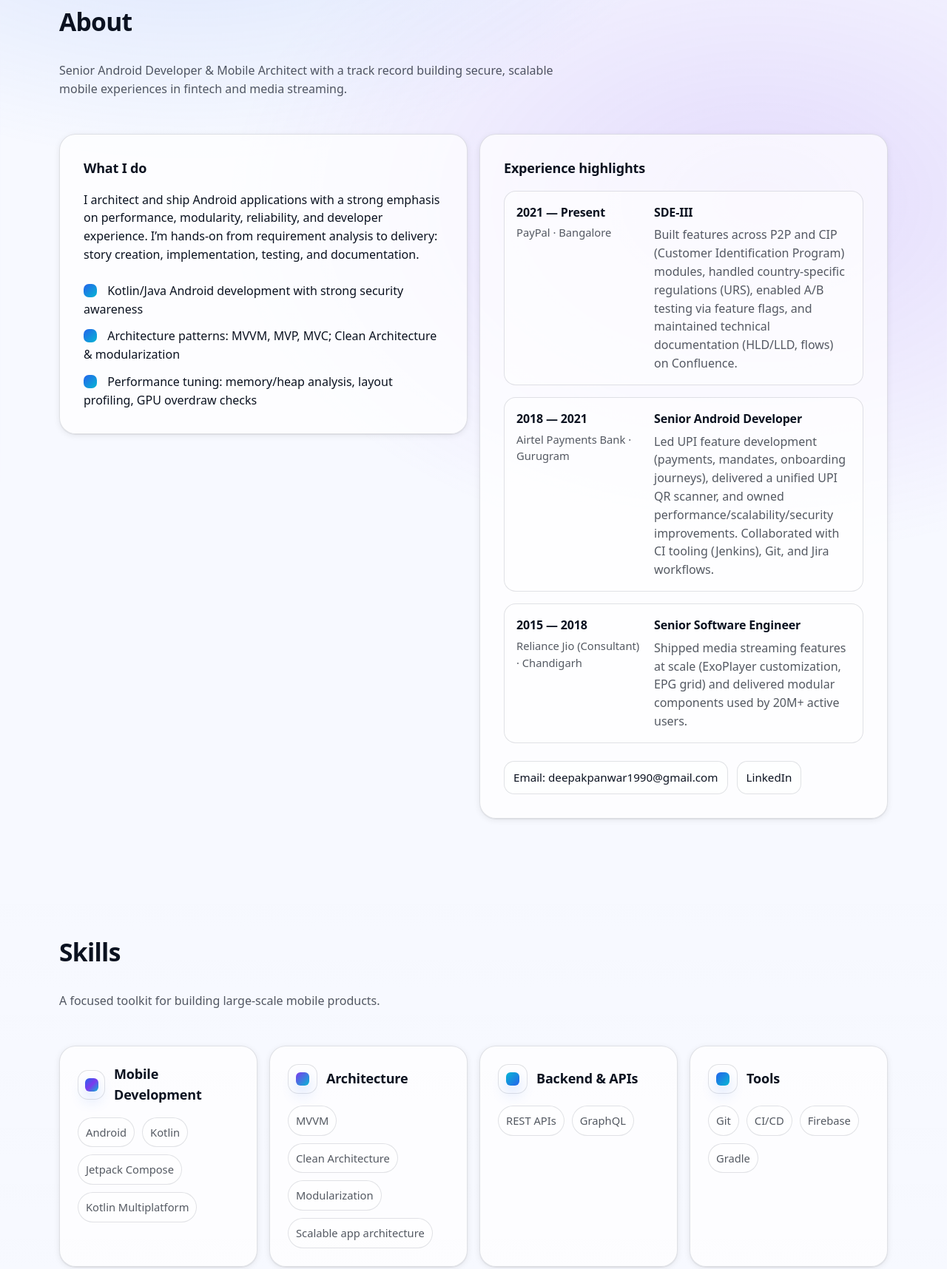
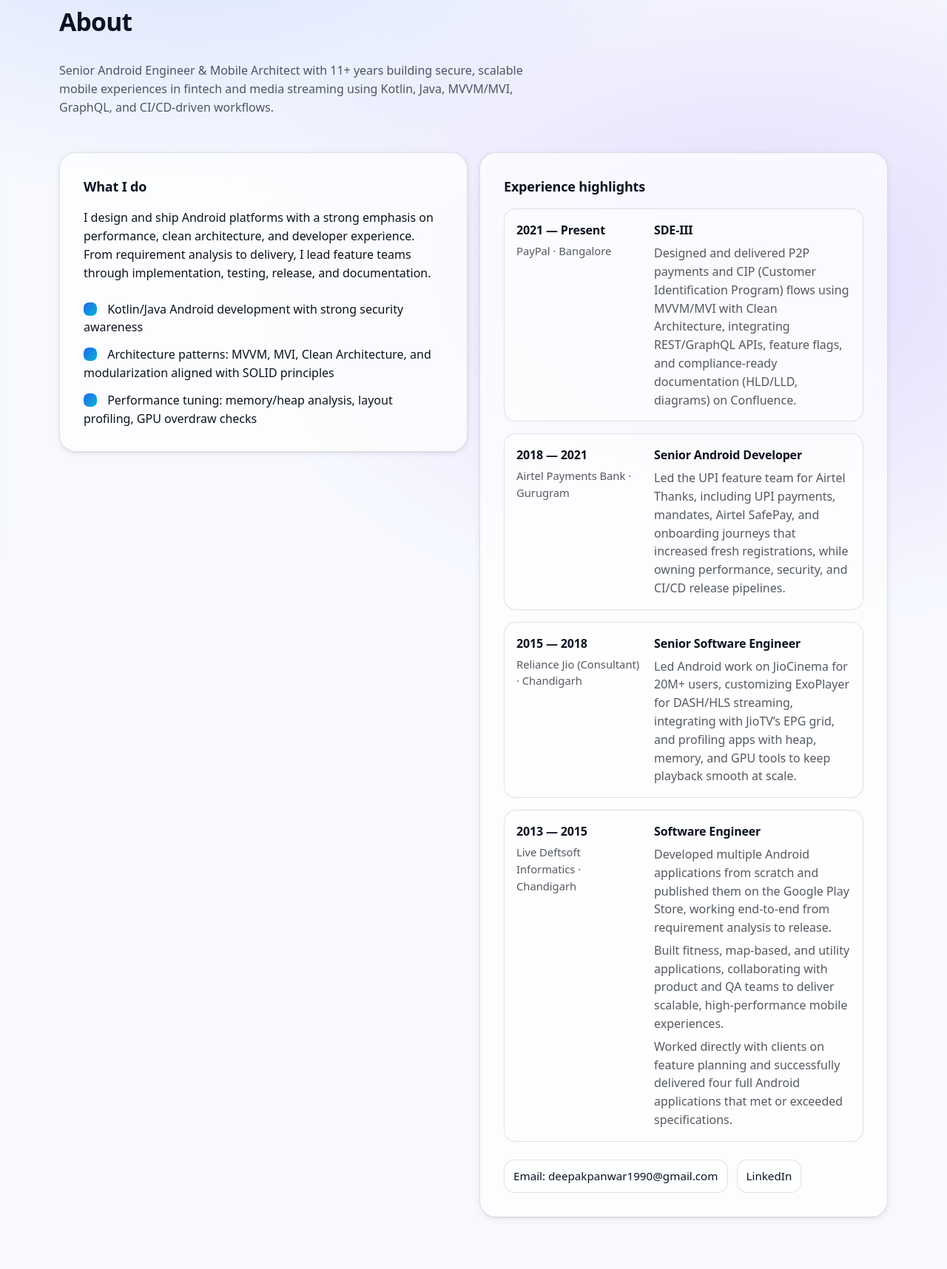
Before and after one commit to tiger1990/Developer-Portfolio, a plain HTML site: page index.html in a window 1280 px wide. Shown: the part 795-2511 px from the top of the page at 74% size. Drawn offline with Linux system fonts and the light colour scheme.

Commit message:
fixed spacing issue from header and updated missing detail from resume

```diff
--- a/index.html
+++ b/index.html
@@ -38,7 +38,7 @@
     </div>
 
     <header class="site-header" id="siteHeader">
-      <nav class="nav" aria-label="Primary">
+      <nav class="nav container" aria-label="Primary">
         <div class="nav__left">
           <a class="brand" href="#home" aria-label="Go to Home">
             <span class="brand__logo">Deepak Panwar</span>
@@ -117,7 +117,7 @@
 
             <div class="hero__meta">
               <div class="stat">
-                <div class="stat__value">9+</div>
+                <div class="stat__value">11+</div>
                 <div class="stat__label">Years in Android</div>
               </div>
               <div class="stat">
@@ -125,7 +125,7 @@
                 <div class="stat__label">Users supported</div>
               </div>
               <div class="stat">
-                <div class="stat__value">MVVM · Clean</div>
+                <div class="stat__value">MVVM · MVI · Clean</div>
                 <div class="stat__label">Architecture focus</div>
               </div>
             </div>
@@ -158,8 +158,9 @@
           <div class="section__head reveal">
             <h2 class="h2">About</h2>
             <p class="muted">
-              Senior Android Developer & Mobile Architect with a track record building secure, scalable
-              mobile experiences in fintech and media streaming.
+              Senior Android Engineer & Mobile Architect with 11+ years building secure, scalable
+              mobile experiences in fintech and media streaming using Kotlin, Java, MVVM/MVI, GraphQL,
+              and CI/CD-driven workflows.
             </p>
           </div>
 
@@ -167,9 +168,9 @@
             <div class="about-card glass reveal">
               <h3 class="h3">What I do</h3>
               <p>
-                I architect and ship Android applications with a strong emphasis on performance,
-                modularity, reliability, and developer experience. I’m hands-on from requirement
-                analysis to delivery: story creation, implementation, testing, and documentation.
+                I design and ship Android platforms with a strong emphasis on performance, clean
+                architecture, and developer experience. From requirement analysis to delivery, I lead
+                feature teams through implementation, testing, release, and documentation.
               </p>
               <ul class="checklist" role="list">
                 <li>
@@ -178,7 +179,8 @@
                 </li>
                 <li>
                   <span class="checklist__icon" aria-hidden="true"></span>
-                  Architecture patterns: MVVM, MVP, MVC; Clean Architecture & modularization
+                  Architecture patterns: MVVM, MVI, Clean Architecture, and modularization aligned
+                  with SOLID principles
                 </li>
                 <li>
                   <span class="checklist__icon" aria-hidden="true"></span>
@@ -198,9 +200,10 @@
                   <div class="timeline__body">
                     <h4 class="timeline__title">SDE-III</h4>
                     <p class="timeline__desc">
-                      Built features across P2P and CIP (Customer Identification Program) modules,
-                      handled country-specific regulations (URS), enabled A/B testing via feature
-                      flags, and maintained technical documentation (HLD/LLD, flows) on Confluence.
+                      Designed and delivered P2P payments and CIP (Customer Identification Program)
+                      flows using MVVM/MVI with Clean Architecture, integrating REST/GraphQL APIs,
+                      feature flags, and compliance-ready documentation (HLD/LLD, diagrams) on
+                      Confluence.
                     </p>
                   </div>
                 </article>
@@ -213,9 +216,9 @@
                   <div class="timeline__body">
                     <h4 class="timeline__title">Senior Android Developer</h4>
                     <p class="timeline__desc">
-                      Led UPI feature development (payments, mandates, onboarding journeys),
-                      delivered a unified UPI QR scanner, and owned performance/scalability/security
-                      improvements. Collaborated with CI tooling (Jenkins), Git, and Jira workflows.
+                      Led the UPI feature team for Airtel Thanks, including UPI payments, mandates,
+                      Airtel SafePay, and onboarding journeys that increased fresh registrations,
+                      while owning performance, security, and CI/CD release pipelines.
                     </p>
                   </div>
                 </article>
@@ -228,8 +231,31 @@
                   <div class="timeline__body">
                     <h4 class="timeline__title">Senior Software Engineer</h4>
                     <p class="timeline__desc">
-                      Shipped media streaming features at scale (ExoPlayer customization, EPG grid)
-                      and delivered modular components used by 20M+ active users.
+                      Led Android work on JioCinema for 20M+ users, customizing ExoPlayer for DASH/HLS
+                      streaming, integrating with JioTV’s EPG grid, and profiling apps with heap,
+                      memory, and GPU tools to keep playback smooth at scale.
+                    </p>
+                  </div>
+                </article>
+
+                <article class="timeline__item" role="listitem">
+                  <div class="timeline__meta">
+                    <div class="timeline__when">2013 — 2015</div>
+                    <div class="timeline__where">Live Deftsoft Informatics · Chandigarh</div>
+                  </div>
+                  <div class="timeline__body">
+                    <h4 class="timeline__title">Software Engineer</h4>
+                    <p class="timeline__desc">
+                      Developed multiple Android applications from scratch and published them on the
+                      Google Play Store, working end-to-end from requirement analysis to release.
+                    </p>
+                    <p class="timeline__desc">
+                      Built fitness, map-based, and utility applications, collaborating with product
+                      and QA teams to deliver scalable, high-performance mobile experiences.
+                    </p>
+                    <p class="timeline__desc">
+                      Worked directly with clients on feature planning and successfully delivered four
+                      full Android applications that met or exceeded specifications.
                     </p>
                   </div>
                 </article>
@@ -289,9 +315,9 @@
               </div>
               <ul class="pill-list" role="list">
                 <li class="pill">MVVM</li>
+                <li class="pill">MVI</li>
                 <li class="pill">Clean Architecture</li>
                 <li class="pill">Modularization</li>
-                <li class="pill">Scalable app architecture</li>
               </ul>
             </article>
 
@@ -339,8 +365,8 @@
             <article class="card glass reveal">
               <h3 class="h3">Scalable Android Architecture</h3>
               <p class="muted">
-                Pragmatic Clean Architecture with clear boundaries, testable layers, and strong
-                ownership across modules.
+                MVVM/MVI-based Clean Architecture with clear boundaries, testable layers, and strong
+                ownership across feature and core modules.
               </p>
             </article>
 
```
